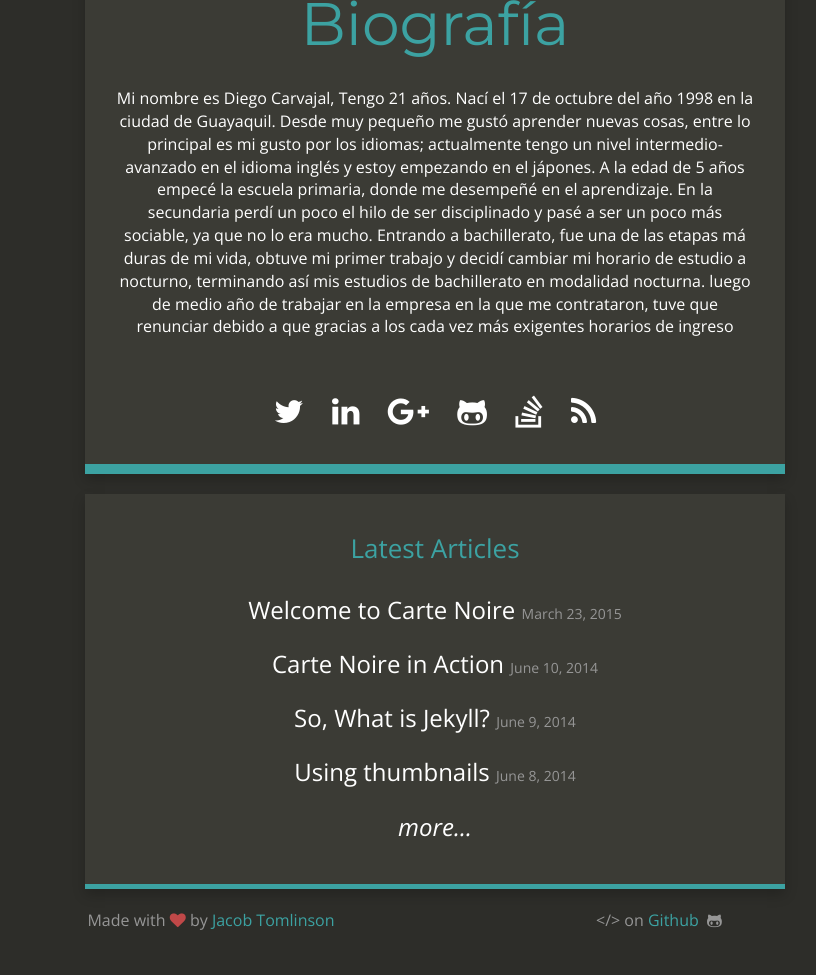
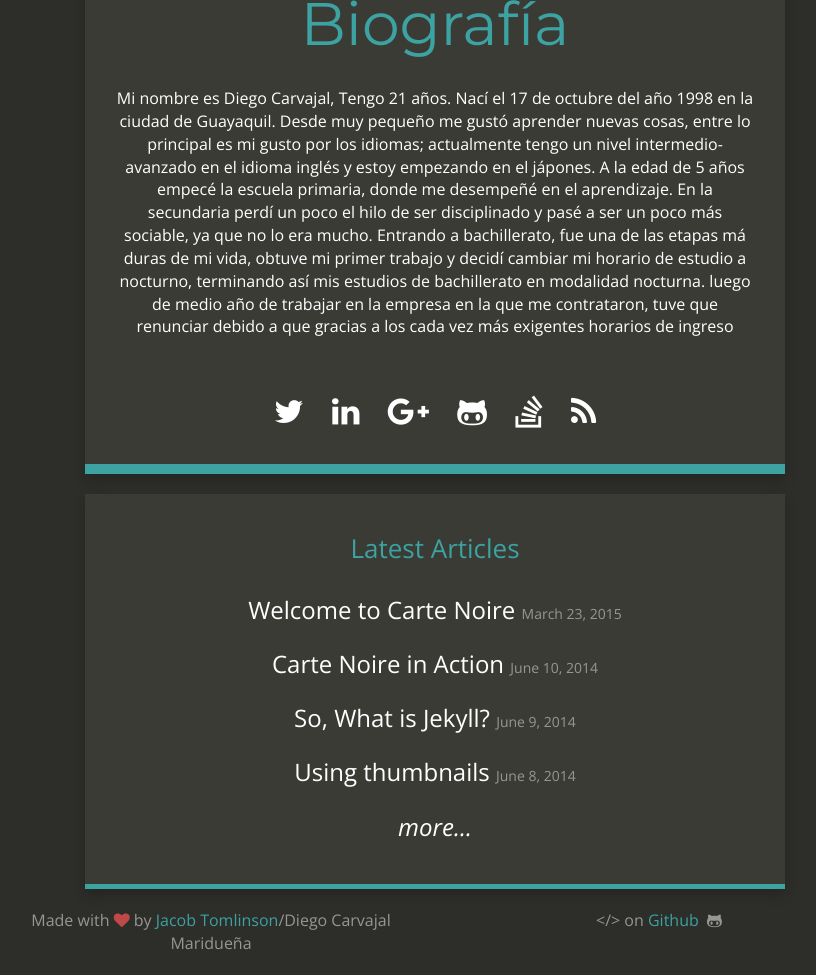
Before and after one commit to DiegJazm98/DiegJazm98.github.io, a Jekyll site: the page built from index.html, in a window 1280 px wide, cut to the strip 174-1149 px from the top of the page. Shown: the whole strip, without its empty margins (205-1021 px from the left). Built offline with Jekyll 4.4.1, drawn with Linux system fonts in a browser that asks for light colours; nearby versions of some CDN libraries; before the commit the page ends 1126 px from its top, so only the background shows below that.

Commit message:
Update _config.yml

```diff
--- a/_config.yml
+++ b/_config.yml
@@ -24,7 +24,7 @@ xing_link:
 facebook_link:
 
 # Footer
-footer_left: "Made with <i class=\"fa fa-heart\"></i> by <a href=\"https://twitter.com/_JacobTomlinson\">Jacob Tomlinson</a>"
+footer_left: "Made with <i class=\"fa fa-heart\"></i> by <a href=\"https://twitter.com/_JacobTomlinson\">Jacob Tomlinson</a>/Diego Carvajal Maridueña"
 footer_right: "&lt;/&gt; on <a href=\"https://github.com/jacobtomlinson/carte-noire\">Github</a> &nbsp;<i class=\"fa fa-github-alt\"></i>"
 
 # Build settings
```
